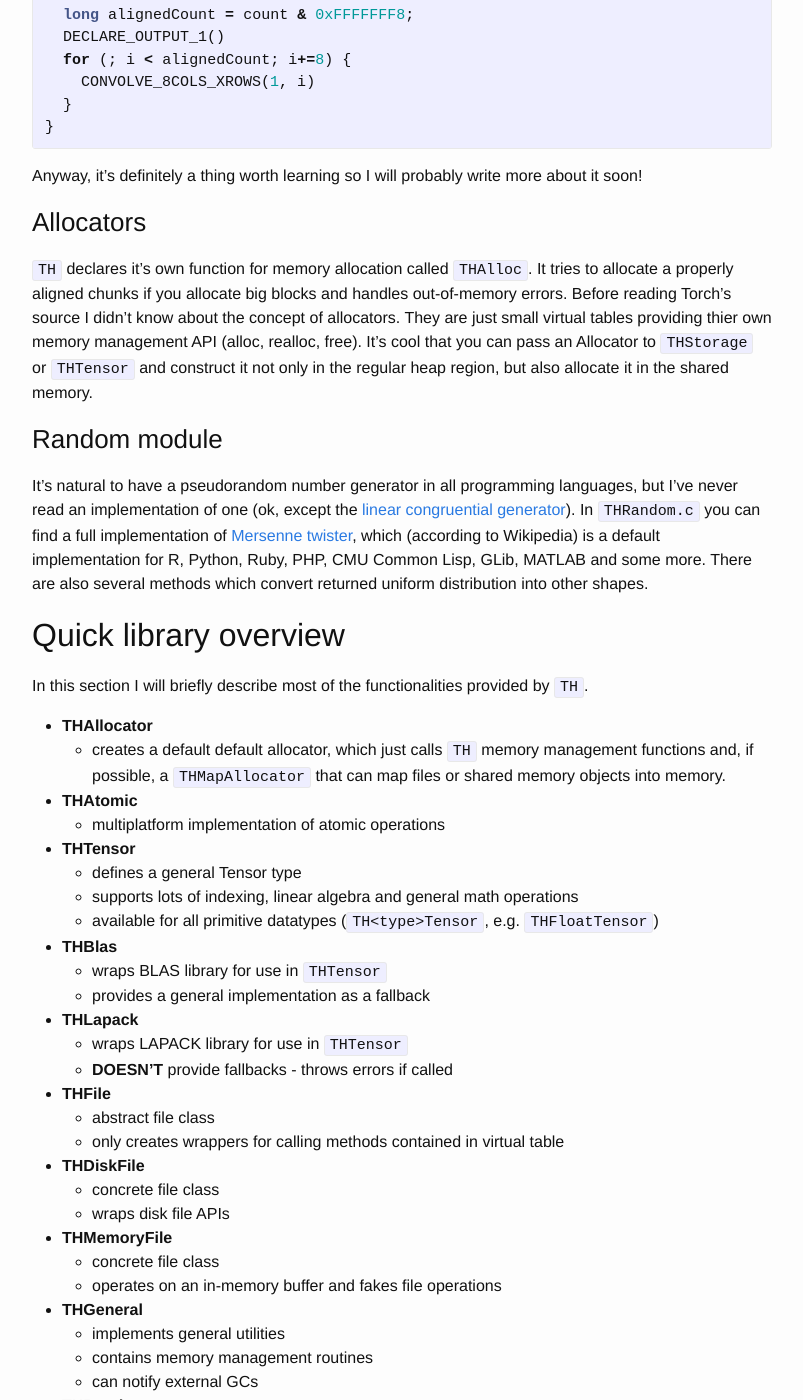
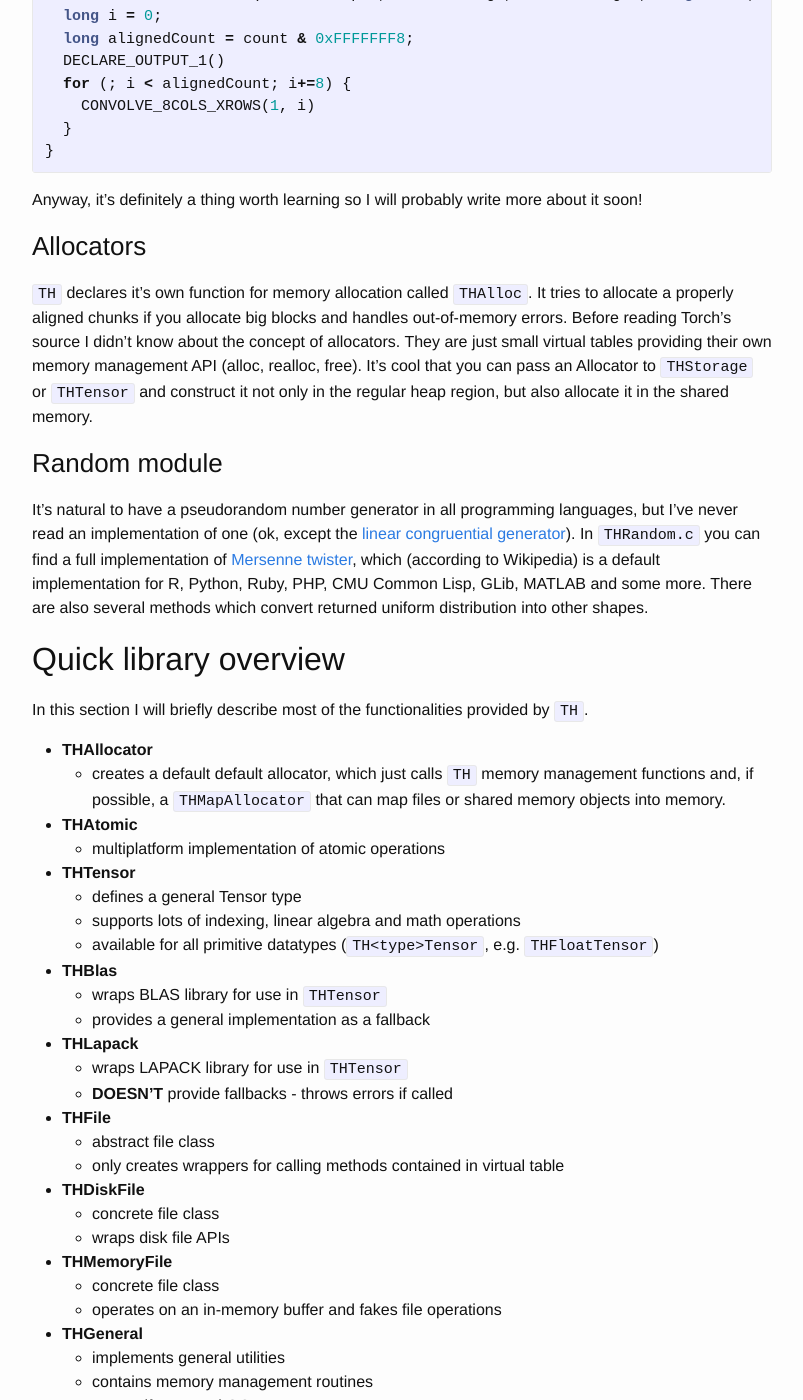
Before and after one commit to apaszke/apaszke.github.io, a Jekyll site: the page built from _posts/2015-10-07-torch-internals.md, in a window 1280 px wide and 1400 px high, scrolled down 4231 px. Shown: the whole window, without its empty margins (238-1041 px from the left). Built offline with Jekyll 4.4.1, drawn with Linux system fonts in a browser that asks for light colours; comment, search, counter and statistics services are not loaded; some of the changed text lies outside the part shown.

Commit message:
Various fixes in torch internals

```diff
--- a/_posts/2015-10-07-torch-internals.md
+++ b/_posts/2015-10-07-torch-internals.md
@@ -32,7 +33,7 @@
 * [In torch7 repository](https://github.com/torch/torch7) in `lib/TH` folder (always up to date)
 
 The folder structure is very simple. There are some cmake tests and definitions
-in `cmake` directory while the code is located both in `general` directory and at the repo root.
+in `cmake` directory while the code is located both in `generic` directory and at the repo root.
 
 ## Interesting findings
 
@@ -43,7 +44,7 @@
 
 First thing that appeared really strange to me was that many files existed both in the
 root folder as well as in `generic`. If you opened them, you would quickly notice
-that copies in `general` contain the actual code, while at the root they all look
+that copies in `generic` contain the actual code, while at the root they all look
 very similar. Here is `THStorage.c` for example:
 
 {% highlight c %}
@@ -221,7 +222,7 @@
 `TH` declares it's own function for memory allocation called `THAlloc`. It tries
 to allocate a properly aligned chunks if you allocate big blocks and handles
 out-of-memory errors. Before reading Torch's source I didn't know about the
-concept of allocators. They are just small virtual tables providing thier own
+concept of allocators. They are just small virtual tables providing their own
 memory management API (alloc, realloc, free). It's cool that you can pass an
 Allocator to `THStorage` or `THTensor` and construct it not only in the regular
 heap region, but also allocate it in the shared memory.
@@ -247,7 +248,7 @@
     * multiplatform implementation of atomic operations
 * **THTensor**
     * defines a general Tensor type
-    * supports lots of indexing, linear algebra and general math operations
+    * supports lots of indexing, linear algebra and math operations
     * available for all primitive datatypes (`TH<type>Tensor`, e.g. `THFloatTensor`)
 * **THBlas**
     * wraps BLAS library for use in `THTensor`
```
Also changed, not shown: other parts of _posts/2015-10-07-torch-internals.md (+4 -3 lines).
